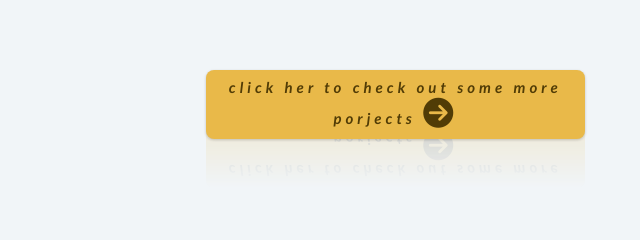
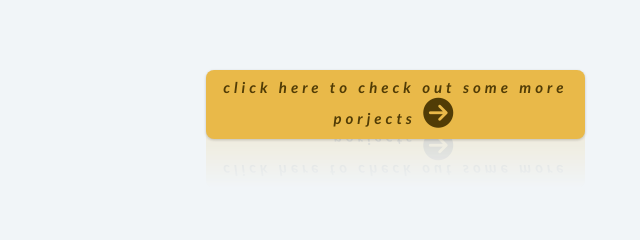
Before and after one commit to talebt/my_portfolio, a plain HTML site: page index.html in a window 1280 px wide. Shown: the part 4240-4480 px from the top of the page, 640-1280 px from the left. Drawn offline with nearby package versions, Linux system fonts and the light colour scheme.

Commit message:
Update index.html

```diff
--- a/index.html
+++ b/index.html
@@ -361,7 +361,7 @@
           <!-- card back  -->
           <div class="card-side card-back">
             <a href="https://dispatcherone.com/">
-              <button class="btn">click her</button></a
+              <button class="btn">click HERE</button></a
             >
           </div>
         </div>
@@ -387,7 +387,7 @@
           <!-- card back  -->
           <div class="card-side card-back">
             <a href="https://www.miles4today.com"
-              ><button class="btn">Click her</button></a>
+              ><button class="btn">Click HERE</button></a>
           </div>
         </div>
         <!-- end of single article -->
@@ -406,7 +406,7 @@
           </div>
           <!-- card back  -->
           <div class="card-side card-back">
-            <a href="https://eclectic-salamander-4aae0b.netlify.app/"><button class="btn">click her</button></a>
+            <a href="https://eclectic-salamander-4aae0b.netlify.app/"><button class="btn">Click Here</button></a>
           </div>
         </div>
         <!-- end of single article -->
@@ -443,7 +443,7 @@
           <!-- card back  -->
 
           <div class="card-side card-back">
-            <a href="https://site.ramallahjewelry.com/"><button class="btn">click her</button></a>
+            <a href="https://site.ramallahjewelry.com/"><button class="btn">click HERE</button></a>
           </div>
         </div>
         <!-- end of single article -->
@@ -455,7 +455,7 @@
 
 
       <div class="card-footer " >
-       <a href="projects.html"> <button  class="btn checkout"></i> click her to check out some more porjects <span><i class="fa-solid fa-circle-arrow-right"></i></span></button></a>
+       <a href="projects.html"> <button  class="btn checkout"></i> click HERE to check out some more porjects <span><i class="fa-solid fa-circle-arrow-right"></i></span></button></a>
           </div>
 
 
```
